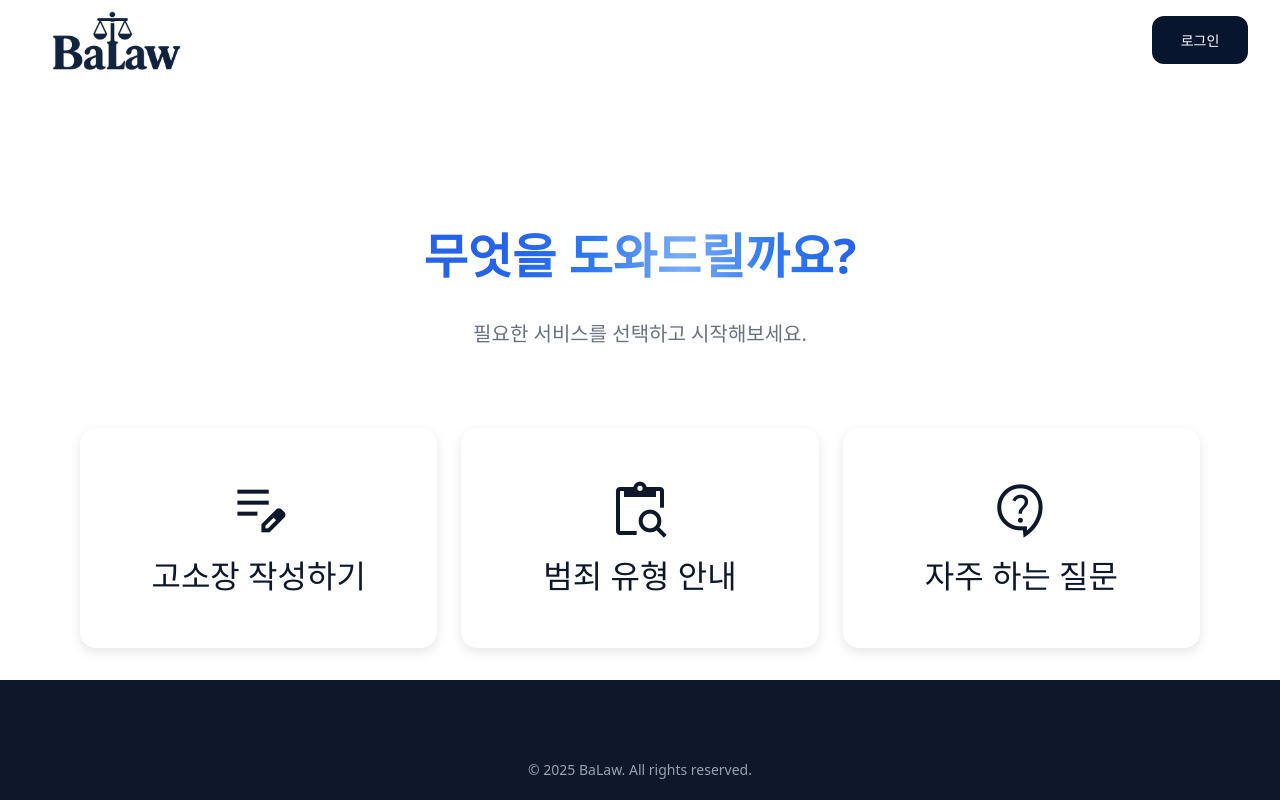
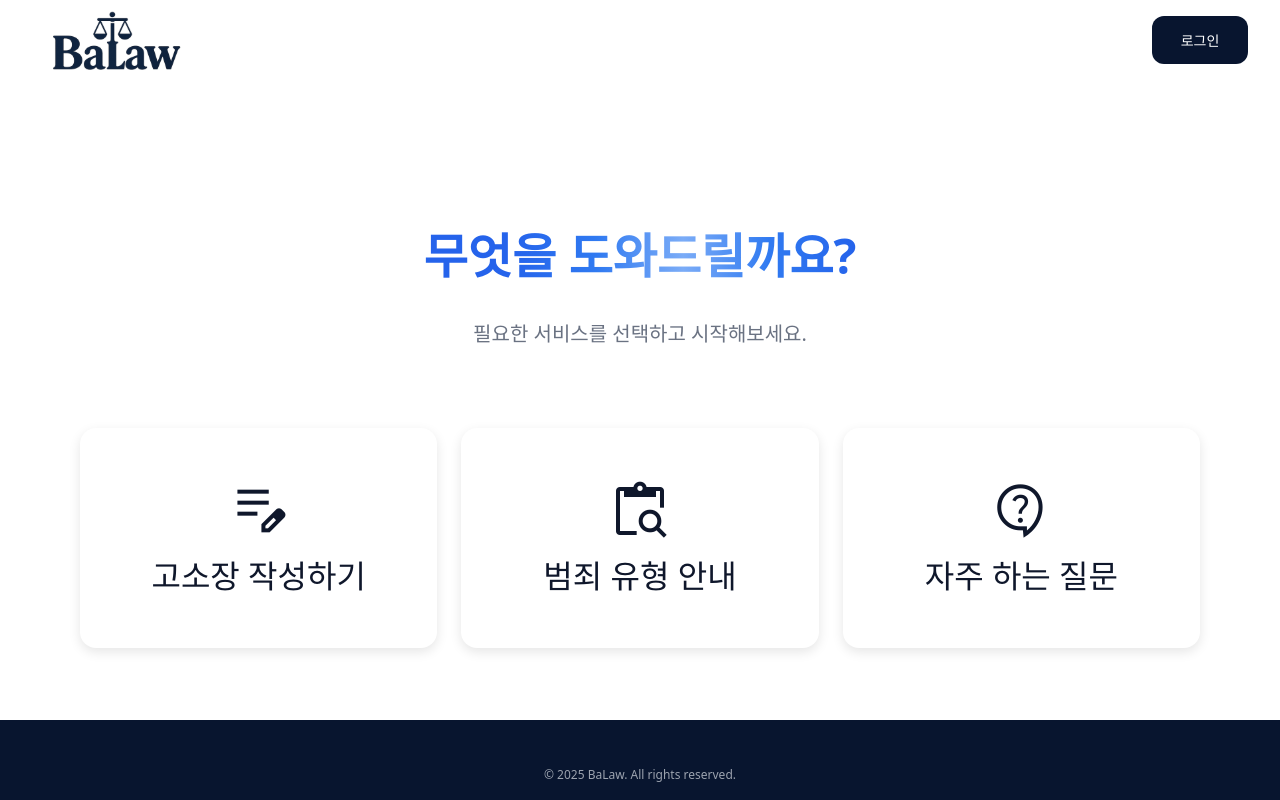
Before and after one commit to capston-design-baro/Baro-Front, a React (Vite) app: page / in a window 1280 px wide. Built offline with nearby package versions, Linux system fonts and the light colour scheme; no server answers; a web font is replaced by a local one.

Commit message:
♻️ Refactor: 디자인 토큰 적용 및 리팩토링

```diff
--- a/src/components/Footer.tsx
+++ b/src/components/Footer.tsx
@@ -1,15 +1,24 @@
-import React, { memo } from 'react';
+import React from 'react';
 
-const Footer: React.FC = memo(() => {
+const Footer: React.FC = () => {
+  const year = new Date().getFullYear();
+
   return (
-    <footer className="flex h-[80px] w-full flex-shrink-0 flex-grow-0 items-end justify-center bg-slate-900 text-white sm:h-[100px] md:h-[120px]">
-      {/* 저작권만 표시 */}
-      <div className="mb-5 text-center text-sm text-gray-400">
-        © {new Date().getFullYear()} BaLaw. All rights reserved.
+    /**
+     * Footer Layout
+     * -----------------
+     * items-end: 내부 요소들을 아래쪽으로 정렬
+     * pb-4: 아래쪽에 여백 추가
+     */
+    <footer className="bg-primary-900 w-full">
+      <div className="mx-auto flex items-end justify-center px-4 pb-4 sm:h-15 md:h-20">
+        <p className="text-detail-regular text-center text-neutral-400">
+          © {year} BaLaw. All rights reserved.
+        </p>
       </div>
     </footer>
   );
-});
+};
 
 Footer.displayName = 'Footer';
 
```
